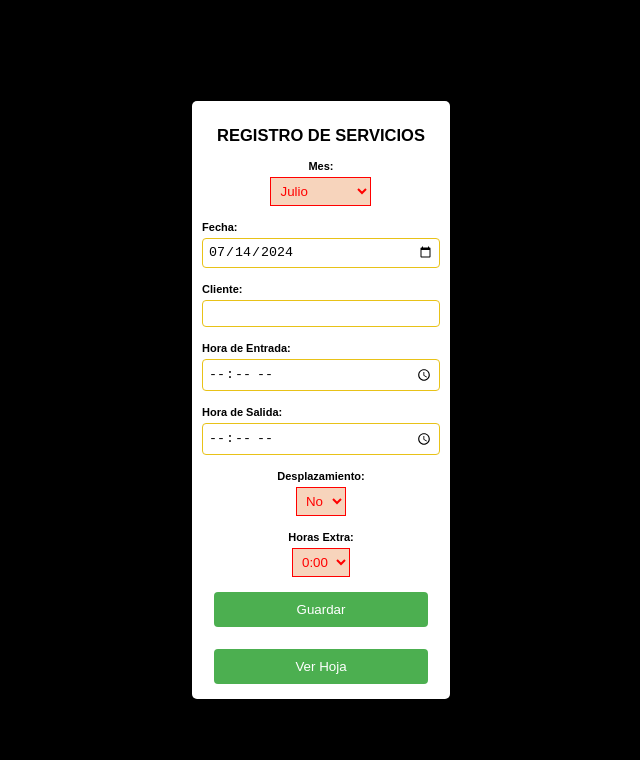
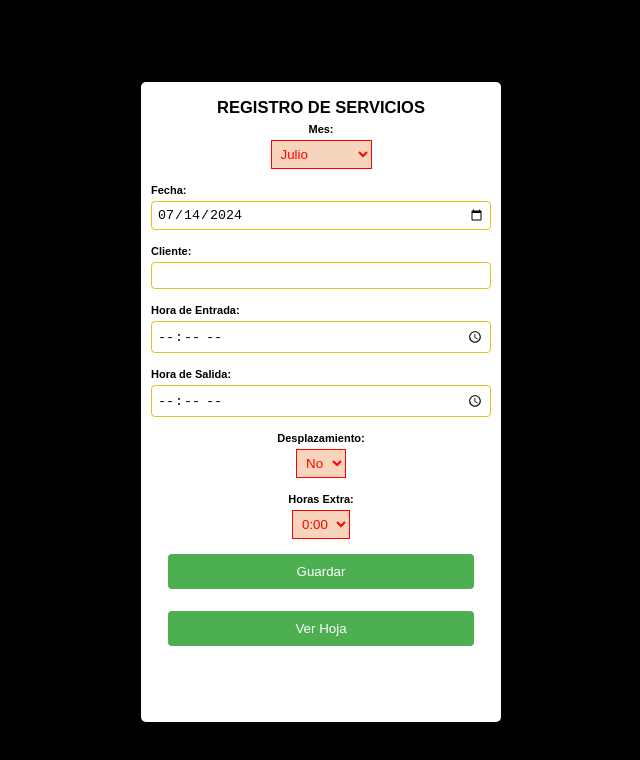
Before and after one commit to MyaPC/registro-servicios, a plain HTML site: page empleados/25430.html in a window 1280 px wide. Shown: the whole page, without its empty margins (319-959 px from the left). Drawn offline with Linux system fonts and the light colour scheme.

Commit message:
Update styles.css

```diff
--- a/empleados/styles.css
+++ b/empleados/styles.css
@@ -10,7 +10,7 @@ body {
   -webkit-box-align: center;
   -ms-flex-align: center;
   align-items: center;
-  margin: 0;
+  margin: 2px;
   font-size: 11px;
   height: 100vh;
 }
@@ -21,14 +21,16 @@ body {
   border-radius: 5px;
   -webkit-box-shadow: 0 0 10px rgba(0, 0, 0, 0.1);
   box-shadow: 0 0 10px rgba(0, 0, 0, 0.1);
-  max-width: 100%;
+  width: 360px;
+  height: 640px;
+
   box-sizing: border-box;
 }
 
 h2 {
   text-align: center;
-  margin: 5px;
-  padding: 10px;
+  margin: 1px;
+  padding: 5px;
 }
 
 select {
```
